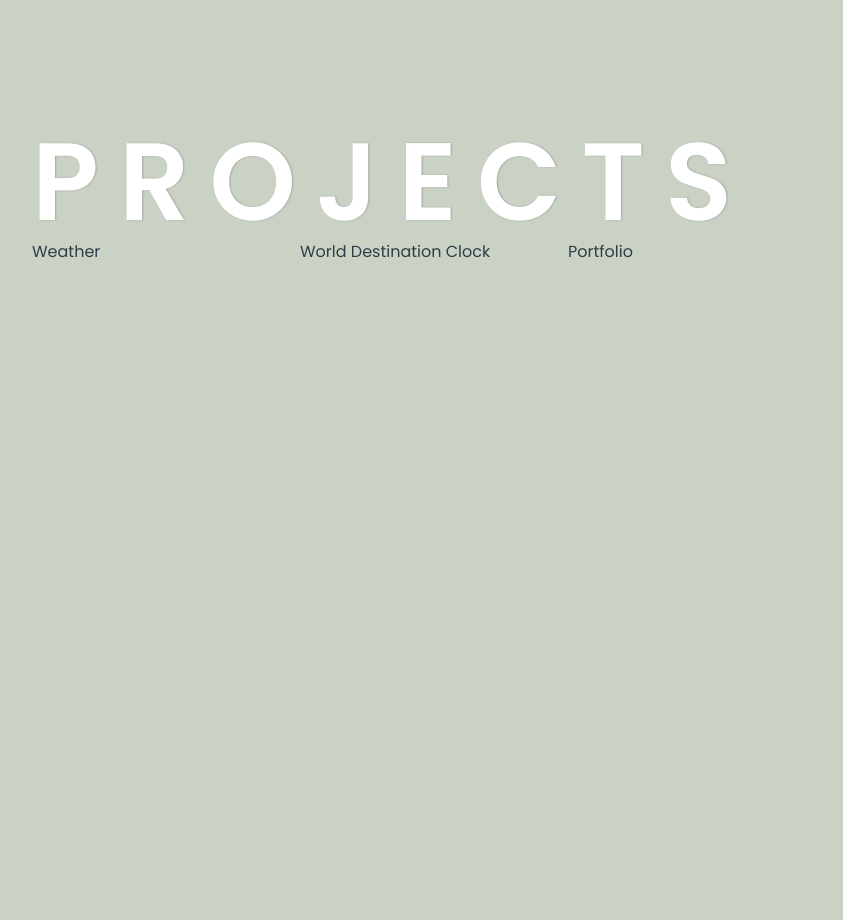
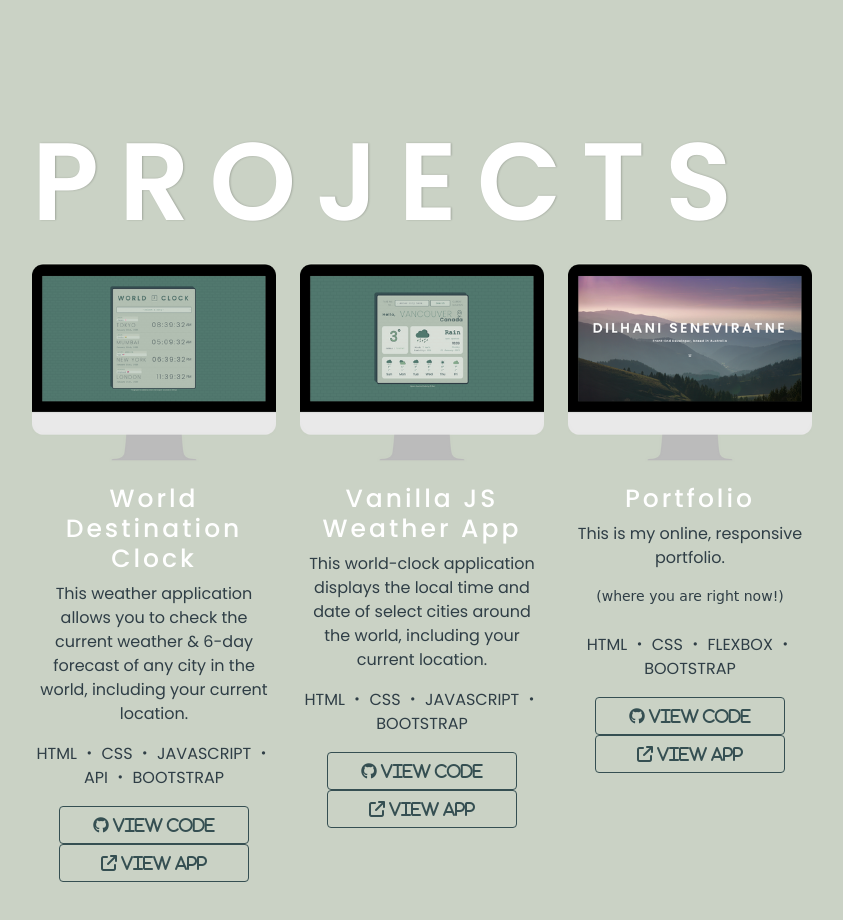
Before and after one commit to dsen12/Portfolio, a plain HTML site: page projects.html in a window 1280 px wide. Shown: the whole page, without its empty margins (218-1061 px from the left). Drawn offline with nearby package versions, Linux system fonts and the light colour scheme.

Commit message:
added project images. added project display structure. adjusted css.

```diff
--- a/projects.html
+++ b/projects.html
@@ -24,12 +24,52 @@
         </div>
     </div>
     <div class="content-container-subpage" id="about-container">
-        <div class="content-subpage">
-            <div class="projects-container">
+        <div class="content-subpage text-center">
+            <div class="projects-content-container">
                 <div class="row">
-                    <div class="col-lg-4">Weather</div>
-                    <div class="col-lg-4">World Destination Clock</div>
-                    <div class="col-lg-4">Portfolio</div>
+                    <div class="col-lg-4 project-1">
+                        <img src="media/project-images/1.png" alt="" class="project-images img-fluid">
+                        <h2>World Destination Clock</h2>
+                        <p>
+                            This weather application allows you to check the current weather & 6-day forecast of any city in the world, including your current location.
+                        </p>
+                        <p>
+                            HTML ・ CSS ・ JAVASCRIPT ・ API ・ BOOTSTRAP
+                        </p>
+                        <div class="buttons-projects">
+                            <a href="http://"><i class="fa-brands fa-github btn-branding-projects"> view code</i></a>
+                            <a href="http://"><i class="fa-solid fa-arrow-up-right-from-square btn-branding-projects"> view app</i></a>
+                        </div>
+                    </div>
+                    <div class="col-lg-4">
+                        <img src="media/project-images/2.png" alt="" class="project-images img-fluid">
+                        <h2>Vanilla JS Weather App</h2>
+                        <p>
+                            This world-clock application displays the local time and date of select cities around the world, including your current location.
+                        </p>
+                        <p>
+                            HTML ・ CSS ・ JAVASCRIPT ・ BOOTSTRAP
+                        </p>
+                        <div class="buttons-projects">
+                            <a href="http://"><i class="fa-brands fa-github btn-branding-projects"> view code</i></a>
+                            <a href="http://"><i class="fa-solid fa-arrow-up-right-from-square btn-branding-projects"> view app</i></a>
+                        </div>
+                    </div>
+                    <div class="col-lg-4">
+                        <img src="media/project-images/3.png" alt="" class="project-images img-fluid">
+                        <h2>Portfolio</h2>
+                        <p>
+                            This is my online, responsive portfolio.
+                            <p class="tag-line mt-2">(where you are right now!)</p>
+                        </p>
+                        <p>
+                            HTML ・ CSS ・ FLEXBOX ・ BOOTSTRAP
+                        </p>
+                        <div class="buttons-projects">
+                            <a href="http://"><i class="fa-brands fa-github btn-branding-projects"> view code</i></a>
+                            <a href="http://"><i class="fa-solid fa-arrow-up-right-from-square btn-branding-projects"> view app</i></a>
+                        </div>
+                    </div>
                 </div>
             </div>
         </div>
--- a/src/styles.css
+++ b/src/styles.css
@@ -191,6 +191,16 @@ padding: 100px 250px;
     padding: 15px 30px;
     font-weight: bold;
   }
+  .btn-branding-projects {
+    color: var(--secondary-color);
+    font-size: 16px;
+    line-height: 27px;
+    padding: 10px 30px;
+    font-weight: bold;
+    width: 190px;
+    border: 1px solid var(--secondary-color);
+    border-radius: 4px;
+  }
 
   .buttons-homepage {
     display: flex;
@@ -222,6 +232,17 @@ padding: 100px 250px;
     flex-direction: row;
     align-items: center;
   }
+
+  .projects-content-container h2 {
+    font-size: 25px;
+  }
+
+  .tag-line {
+    font-size: 14px;
+    font-family: cursive;
+    padding-bottom: 10px;
+  }
+
 
 @media (max-width: 768px) {
     .hero-container-homepage {
```
Also changed, not shown: media/project-images/1.png (added), media/project-images/2.png (added), media/project-images/3.png (added), 2 other files.
